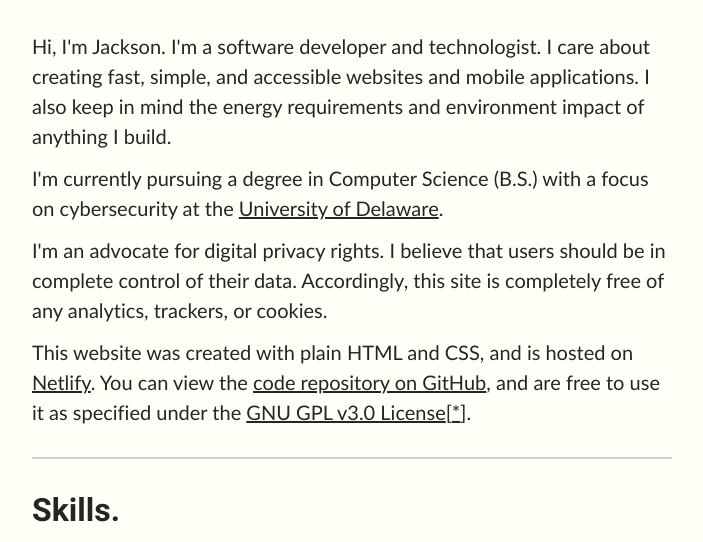
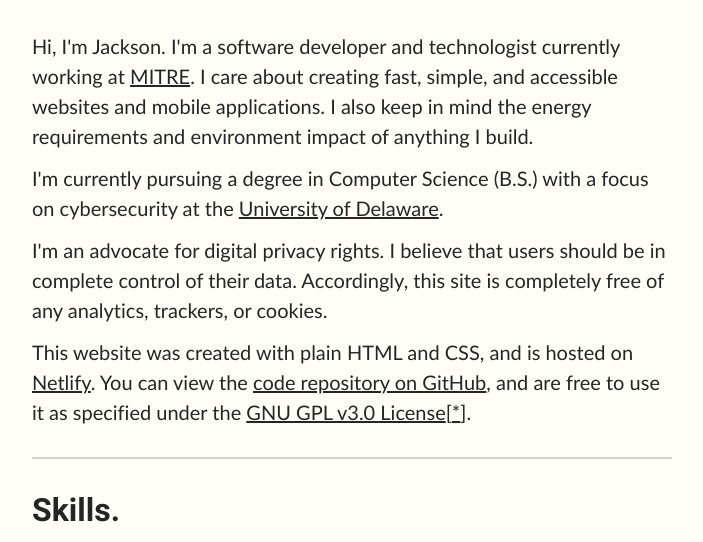
Before and after one commit to imjackson/jacksongpack.com, a website: page index.html in a window 1280 px wide. Shown: the part 239-781 px from the top of the page, without its empty margins (288-991 px from the left). Drawn offline with Linux system fonts and the light colour scheme.

Commit message:
[index.html] update intro

```diff
--- a/index.html
+++ b/index.html
@@ -58,10 +58,16 @@
           <div id="content">
             <section>
               <p>
-                Hi, I'm Jackson. I'm a software developer and technologist. I
-                care about creating fast, simple, and accessible websites and
-                mobile applications. I also keep in mind the energy requirements
-                and environment impact of anything I build.
+                Hi, I'm Jackson. I'm a software developer and technologist
+                currently working at
+                <a
+                  href="https://www.mitre.org"
+                  rel="noopener noreferrer"
+                  target="_blank"
+                  >MITRE</a
+                >. I care about creating fast, simple, and accessible websites
+                and mobile applications. I also keep in mind the energy
+                requirements and environment impact of anything I build.
               </p>
               <p>
                 I'm currently pursuing a degree in Computer Science (B.S.) with
```
